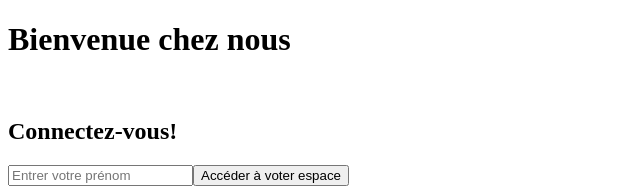
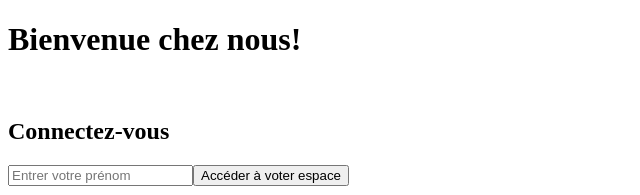
Before and after one commit to OpcMarc-Olivier/crazy-burger2, a React (Vite) app: page / in a window 1280 px wide. Shown: the top 195 px of the page, without its empty margins (0-640 px from the left). Built offline with nearby package versions, Linux system fonts and the light colour scheme.

Commit message:
✏️ F01: LOGIN > LoginForm > Fix typo

```diff
--- a/src/components/pages/loginPage/LoginForm.jsx
+++ b/src/components/pages/loginPage/LoginForm.jsx
@@ -18,9 +18,9 @@ const handleChange = (e)=>{
 }
   return (
     <form action="" onSubmit={handleSubmit}>
-        <h1>Bienvenue chez nous</h1>
+        <h1>Bienvenue chez nous!</h1>
         <br />
-        <h2>Connectez-vous!</h2>
+        <h2>Connectez-vous</h2>
         <input required onChange={handleChange} value={inputValue} type="" placeholder="Entrer votre prénom" /><button>Accéder à voter espace</button>
     </form>
   )
```
